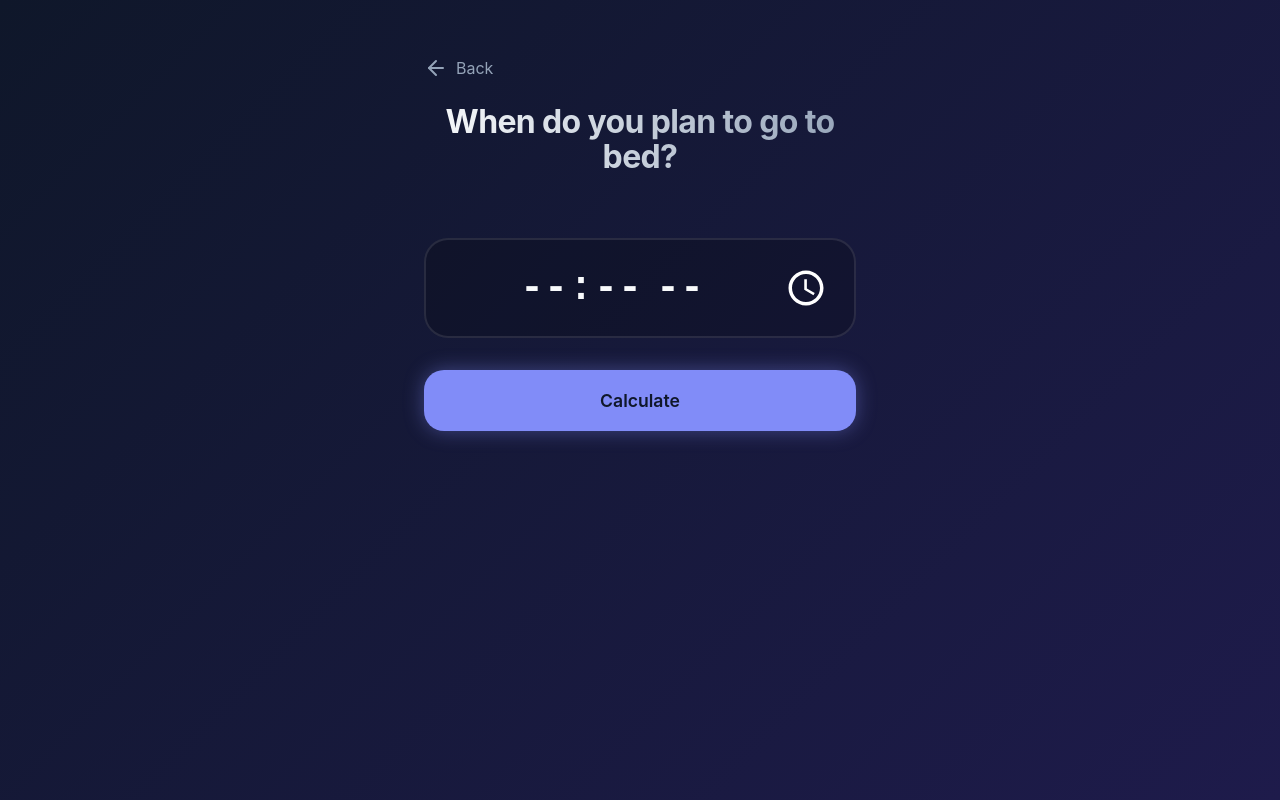
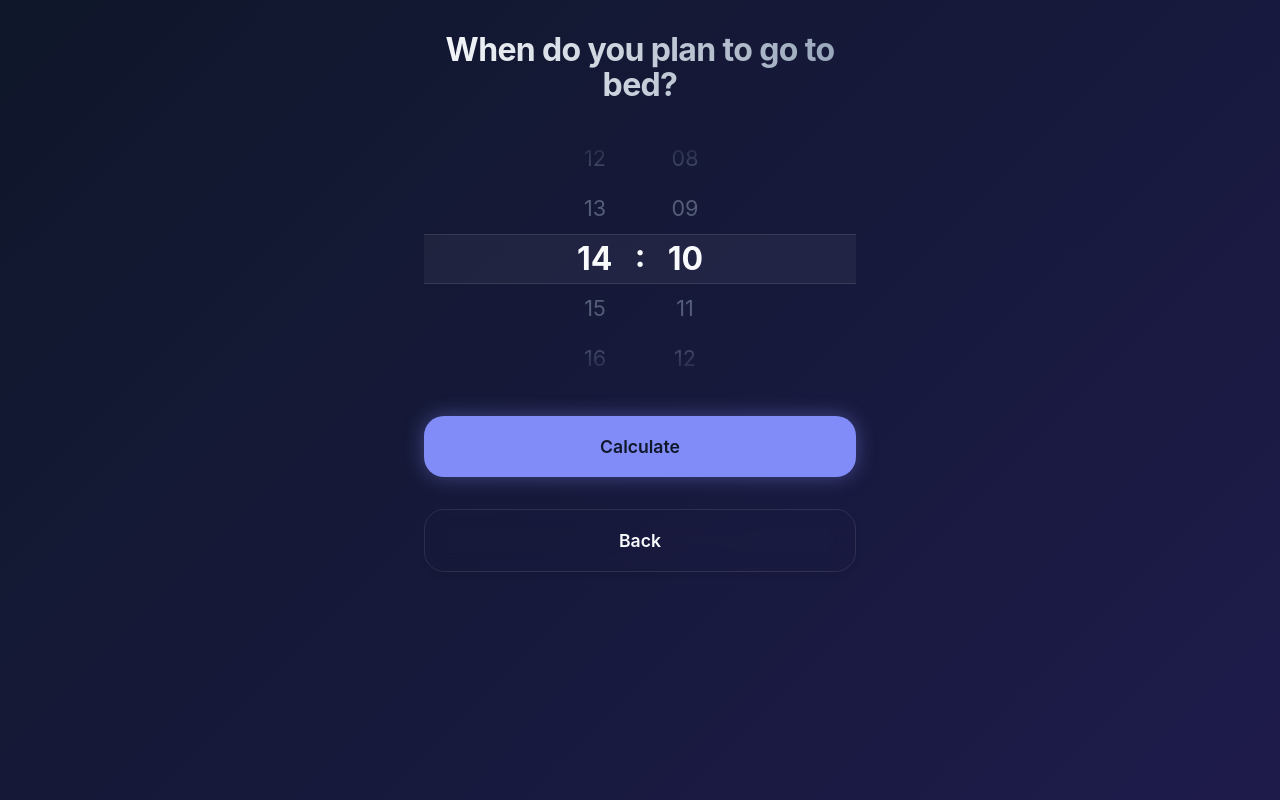
Before and after one commit to patrickaudriaz/Eepy, a Vue app: page /input in a window 1280 px wide. Built offline with nearby package versions, Linux system fonts and the light colour scheme.

Commit message:
UI Improvements: Bottom navigation and refined badges

```diff
--- a/src/assets/main.css
+++ b/src/assets/main.css
@@ -132,7 +132,19 @@ input[type='time'] {
 input[type='time']:focus {
   border-color: var(--color-primary);
 }
-
+/* Remove default calendar/clock icons in WebKit browsers to keep it clean */
+input[type='time']::-webkit-calendar-picker-indicator {
+  background: transparent;
+  bottom: 0;
+  color: transparent;
+  cursor: pointer;
+  height: auto;
+  left: 0;
+  position: absolute;
+  right: 0;
+  top: 0;
+  width: auto;
+}
 /* Card Styling */
 .card {
   background: rgba(30, 41, 59, 0.4);
--- /dev/null
+++ b/src/components/TimePicker.vue
@@ -0,0 +1,215 @@
+<script setup lang="ts">
+import { nextTick, onMounted, ref, watch } from 'vue'
+
+const props = defineProps<{
+  modelValue: string
+}>()
+
+const emit = defineEmits<{
+  (e: 'update:modelValue', value: string): void
+}>()
+
+const hours = Array.from({ length: 24 }, (_, i) => i.toString().padStart(2, '0'))
+const minutes = Array.from({ length: 60 }, (_, i) => i.toString().padStart(2, '0'))
+
+const hourRef = ref<HTMLElement | null>(null)
+const minuteRef = ref<HTMLElement | null>(null)
+
+// Current selection indices
+const selectedHour = ref(0)
+const selectedMinute = ref(0)
+
+const ITEM_HEIGHT = 50 // Must match CSS
+
+// Initialize from props
+function parseInitialValue() {
+  if (!props.modelValue) {
+    const now = new Date()
+    selectedHour.value = now.getHours()
+    selectedMinute.value = now.getMinutes()
+    updateValue()
+  } else {
+    const [h, m] = props.modelValue.split(':').map(Number)
+    selectedHour.value = h || 0
+    selectedMinute.value = m || 0
+  }
+}
+
+function scrollToPosition(element: HTMLElement | null, index: number) {
+  if (!element) return
+  element.scrollTop = index * ITEM_HEIGHT
+}
+
+// Handle scroll events
+function handleScroll(type: 'hour' | 'minute', event: Event) {
+  const target = event.target as HTMLElement
+  const index = Math.round(target.scrollTop / ITEM_HEIGHT)
+
+  if (type === 'hour') {
+    if (selectedHour.value !== index) {
+      selectedHour.value = Math.max(0, Math.min(23, index))
+      updateValue()
+    }
+  } else {
+    if (selectedMinute.value !== index) {
+      selectedMinute.value = Math.max(0, Math.min(59, index))
+      updateValue()
+    }
+  }
+}
+
+function updateValue() {
+  const h = hours[selectedHour.value]
+  const m = minutes[selectedMinute.value]
+  emit('update:modelValue', `${h}:${m}`)
+}
+
+onMounted(() => {
+  parseInitialValue()
+  // Wait for render to scroll
+  nextTick(() => {
+    scrollToPosition(hourRef.value, selectedHour.value)
+    scrollToPosition(minuteRef.value, selectedMinute.value)
+  })
+})
+
+// If parent changes value explicitly (rare in this app but good practice)
+watch(
+  () => props.modelValue,
+  (newVal) => {
+    if (!newVal) return
+    const [h, m] = newVal.split(':').map(Number)
+    if (h !== selectedHour.value && hourRef.value) {
+      selectedHour.value = h
+      scrollToPosition(hourRef.value, h)
+    }
+    if (m !== selectedMinute.value && minuteRef.value) {
+      selectedMinute.value = m
+      scrollToPosition(minuteRef.value, m)
+    }
+  },
+)
+</script>
+
+<template>
+  <div class="time-picker">
+    <!-- Selection overlay -->
+    <div class="selection-bar"></div>
+
+    <!-- Hours Column -->
+    <div class="column" ref="hourRef" @scroll.passive="(e) => handleScroll('hour', e)">
+      <div class="spacer"></div>
+      <div
+        v-for="(h, i) in hours"
+        :key="h"
+        class="item"
+        :class="{ active: i === selectedHour }"
+        @click="scrollToPosition(hourRef, i)"
+      >
+        {{ h }}
+      </div>
+      <div class="spacer"></div>
+    </div>
+
+    <div class="colon">:</div>
+
+    <!-- Minutes Column -->
+    <div class="column" ref="minuteRef" @scroll.passive="(e) => handleScroll('minute', e)">
+      <div class="spacer"></div>
+      <div
+        v-for="(m, i) in minutes"
+        :key="m"
+        class="item"
+        :class="{ active: i === selectedMinute }"
+        @click="scrollToPosition(minuteRef, i)"
+      >
+        {{ m }}
+      </div>
+      <div class="spacer"></div>
+    </div>
+  </div>
+</template>
+
+<style scoped>
+.time-picker {
+  position: relative;
+  display: flex;
+  justify-content: center;
+  align-items: center;
+  height: 250px;
+  width: 100%;
+  overflow: hidden;
+  user-select: none;
+  font-family: 'Inter', sans-serif;
+  mask-image: linear-gradient(to bottom, transparent, black 20%, black 80%, transparent);
+  -webkit-mask-image: linear-gradient(to bottom, transparent, black 20%, black 80%, transparent);
+}
+
+.selection-bar {
+  position: absolute;
+  top: 50%;
+  left: 0;
+  right: 0;
+  height: 50px;
+  transform: translateY(-50%);
+  background: rgba(255, 255, 255, 0.05); /* Very subtle highlight */
+  border-top: 1px solid rgba(255, 255, 255, 0.1);
+  border-bottom: 1px solid rgba(255, 255, 255, 0.1);
+  pointer-events: none;
+  z-index: 0;
+}
+
+.column {
+  height: 100%;
+  overflow-y: auto;
+  scroll-snap-type: y mandatory;
+  width: 80px;
+  text-align: center;
+  scrollbar-width: none; /* Firefox */
+  z-index: 1;
+}
+
+.column::-webkit-scrollbar {
+  display: none; /* Chrome/Safari */
+}
+
+/*
+  Spacer is used to push the first item to the center.
+  Container height is 250px. Center is at 125px.
+  Item height is 50px.
+  We want the first item centered.
+  Top padding needed = 250/2 - 50/2 = 125 - 25 = 100px.
+*/
+.spacer {
+  height: 100px;
+  flex-shrink: 0;
+}
+
+.item {
+  height: 50px;
+  line-height: 50px;
+  font-size: 1.5rem;
+  color: var(--color-text-muted);
+  scroll-snap-align: center;
+  transition: all 0.2s;
+  cursor: pointer;
+  opacity: 0.5;
+  transform: scale(0.9);
+}
+
+.item.active {
+  color: var(--color-text);
+  font-size: 2rem;
+  font-weight: 700;
+  opacity: 1;
+  transform: scale(1);
+}
+
+.colon {
+  font-size: 2rem;
+  font-weight: 700;
+  color: var(--color-text);
+  padding-bottom: 8px; /* Visual adjustment */
+  z-index: 1;
+}
+</style>
--- a/src/views/InputView.vue
+++ b/src/views/InputView.vue
@@ -1,12 +1,19 @@
 <script setup lang="ts">
-import { computed, ref } from 'vue'
+import { computed, onMounted, ref } from 'vue'
 import { useRoute, useRouter } from 'vue-router'
+import TimePicker from '../components/TimePicker.vue'
 
 const route = useRoute()
 const router = useRouter()
 
 const mode = computed(() => route.query.mode as 'wake' | 'bed')
-const time = ref('') // HTML time input uses "HH:mm" 24h format
+const time = ref('') // "HH:mm" format
+
+onMounted(() => {
+  // Set default time to current time
+  const now = new Date()
+  time.value = `${now.getHours().toString().padStart(2, '0')}:${now.getMinutes().toString().padStart(2, '0')}`
+})
 
 const title = computed(() => {
   return mode.value === 'wake' ? 'When do you want to wake up?' : 'When do you plan to go to bed?'
@@ -43,34 +50,17 @@ function goBack() {
 
 <template>
   <div class="input-view">
-    <header>
-      <button class="back-link" @click="goBack">
-        <svg
-          xmlns="http://www.w3.org/2000/svg"
-          width="24"
-          height="24"
-          viewBox="0 0 24 24"
-          fill="none"
-          stroke="currentColor"
-          stroke-width="2"
-          stroke-linecap="round"
-          stroke-linejoin="round"
-        >
-          <line x1="19" y1="12" x2="5" y2="12"></line>
-          <polyline points="12 19 5 12 12 5"></polyline>
-        </svg>
-        Back
-      </button>
-    </header>
-
     <div class="content">
       <h2>{{ title }}</h2>
 
       <div class="time-wrapper">
-        <input type="time" v-model="time" required />
+        <TimePicker v-model="time" />
       </div>
 
-      <button class="btn btn-primary" :disabled="!time" @click="calculate">Calculate</button>
+      <div class="actions">
+        <button class="btn btn-primary" :disabled="!time" @click="calculate">Calculate</button>
+        <button class="btn btn-secondary" @click="goBack">Back</button>
+      </div>
     </div>
   </div>
 </template>
@@ -82,31 +72,26 @@ function goBack() {
   height: 100%;
 }
 
-header {
-  padding: 1rem 0;
-}
-
-.back-link {
-  background: none;
-  border: none;
-  color: var(--color-text-muted);
-  font-size: 1rem;
-  padding: 0.5rem 0;
-  display: flex;
-  align-items: center;
-  gap: 0.5rem;
-  transition: color 0.2s;
-}
-
-.back-link:hover {
-  color: var(--color-text);
-}
-
 .content {
   flex: 1;
   display: flex;
   flex-direction: column;
   justify-content: center;
+}
+
+.time-wrapper {
+  margin-bottom: 2rem;
+}
+
+.actions {
+  display: flex;
+  flex-direction: column;
+  gap: 1rem;
+}
+
+.btn-secondary {
+  background: transparent;
+  border: 1px solid rgba(255, 255, 255, 0.1);
 }
 
 h2 {
--- a/src/views/ResultView.vue
+++ b/src/views/ResultView.vue
@@ -45,26 +45,6 @@ function goHome() {
 
 <template>
   <div class="result-view">
-    <header>
-      <button class="back-link" @click="goHome">
-        <svg
-          xmlns="http://www.w3.org/2000/svg"
-          width="24"
-          height="24"
-          viewBox="0 0 24 24"
-          fill="none"
-          stroke="currentColor"
-          stroke-width="2"
-          stroke-linecap="round"
-          stroke-linejoin="round"
-        >
-          <path d="M3 12a9 9 0 1 0 9-9 9.75 9.75 0 0 0-6.74 2.74L3 8"></path>
-          <path d="M3 3v5h5"></path>
-        </svg>
-        Start Over
-      </button>
-    </header>
-
     <div class="content">
       <h2>{{ title }}</h2>
       <p class="desc">{{ subtitle }}</p>
@@ -81,6 +61,10 @@ function goHome() {
           <div v-if="item.cycles >= 5" class="badge">Recommended</div>
         </div>
       </div>
+
+      <div class="actions">
+        <button class="btn btn-primary" @click="goHome">Start Over</button>
+      </div>
     </div>
   </div>
 </template>
@@ -88,30 +72,20 @@ function goHome() {
 <style scoped>
 .result-view {
   min-height: 100vh;
-}
-
-header {
-  padding: 1rem 0;
-}
-
-.back-link {
-  background: none;
-  border: none;
-  color: var(--color-text-muted);
-  font-size: 1rem;
-  padding: 0.5rem 0;
   display: flex;
-  align-items: center;
-  gap: 0.5rem;
-  transition: color 0.2s;
-}
-
-.back-link:hover {
-  color: var(--color-text);
+  flex-direction: column;
 }
 
 .content {
-  padding-bottom: 2rem;
+  flex: 1;
+  padding: 2rem 0;
+  display: flex;
+  flex-direction: column;
+}
+
+.actions {
+  margin-top: auto;
+  padding-top: 2rem;
 }
 
 h2 {
@@ -165,13 +139,14 @@ h2 {
   position: absolute;
   top: 1rem;
   right: 1rem;
-  font-size: 0.7rem;
+  font-size: 0.6rem;
   background: var(--color-primary);
   color: #0f172a;
-  padding: 0.2rem 0.5rem;
-  border-radius: 20px;
+  padding: 0.15rem 0.4rem;
+  border-radius: 12px;
   font-weight: 700;
   text-transform: uppercase;
   letter-spacing: 0.05em;
+  opacity: 0.9;
 }
 </style>
```
